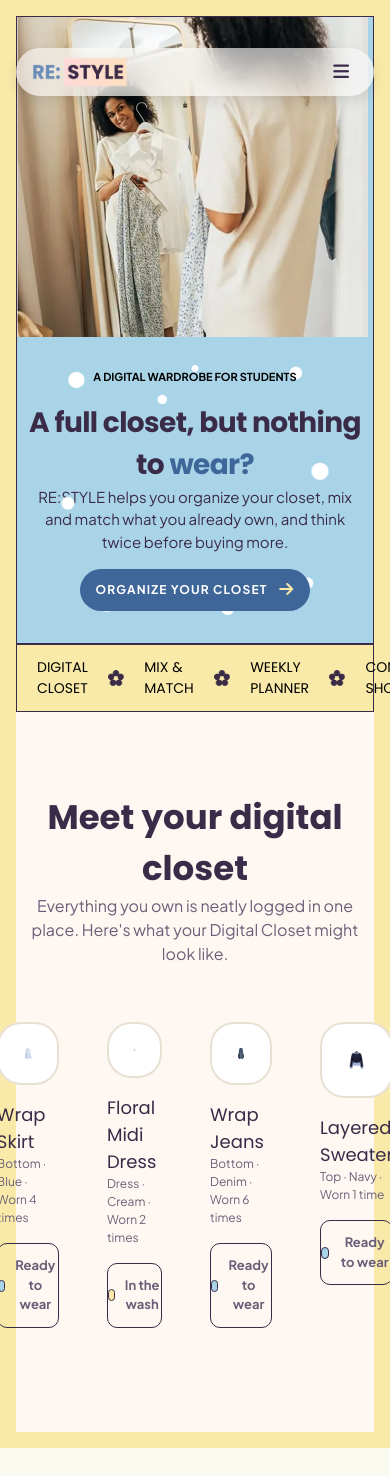
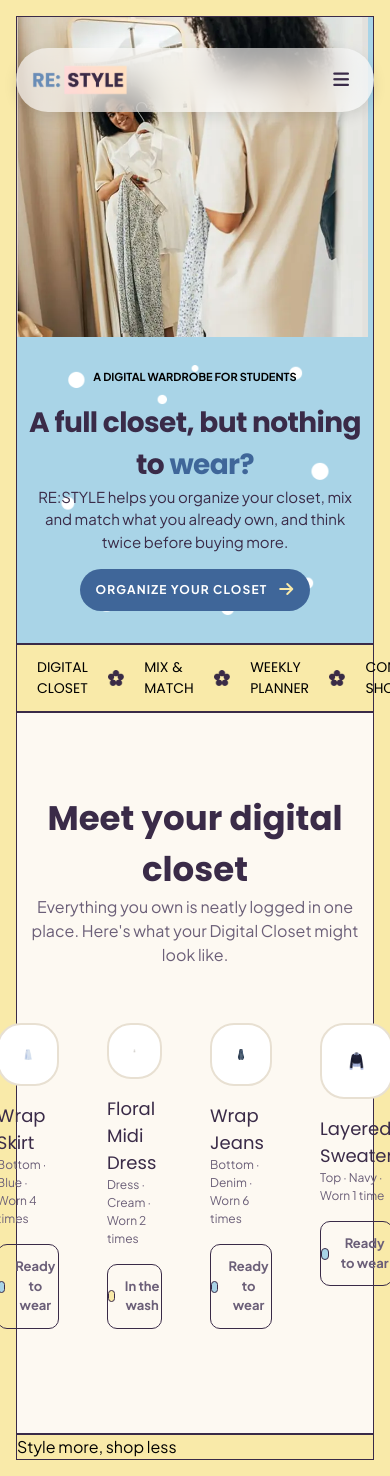
Before and after one commit to pbp-kelompok-a12/RESTYLE, a Django app: page / in a window 390 px wide; the page is wider, and only the part inside the window is pictured. Before the commit the page ends 1448 px from the top of that part, so only its background shows below. Run offline with Django 5.2, Linux system fonts and the light colour scheme; some libraries are stand-ins or nearby versions; some web fonts are replaced.

Commit message:
fix: fix mobile navbar

```diff
--- a/static/css/style.css
+++ b/static/css/style.css
@@ -56,6 +56,7 @@ body{
 .section-container{
     width: 100%;
     display: flex;
+    border: var(--container-border);
 }
 
 .site-header{
@@ -239,6 +240,7 @@ body{
 
 .hero-text{
     z-index: 1;
+    position: relative;
 }
 
 .i-hero{
@@ -279,7 +281,7 @@ body{
 
     .site-header{
         width: calc(100% - 32px);
-        padding: 10px 20px;
+        padding: 20px 20px;
     }
 
     .site-header nav{
@@ -319,7 +321,6 @@ body{
 
     .site-header.nav-open{
         border-radius: var(--corner-radius-24);
-        background-color: var(--color-grey-97);
     }
 
     .site-header.nav-open .nav-act{
@@ -364,26 +365,7 @@ body{
     }
 }
 
-@media (max-width: 480px) {
-    .site-header{
-        padding: 8px 16px;
-    }
 
-    .nav-act:last-of-type .primary-btn{
-        width: 100%;
-        text-align: center;
-        justify-content: center;
-        display: flex;
-    }
-
-    .title{
-        font-size: 28px;
-    }
-
-    .sub-title{
-        font-size: 11px;
-    }
-}
 .bunga{
     height: 16px;
 }
@@ -445,3 +427,24 @@ body{
     aspect-ratio: 3.5/4;
     object-fit: cover;
 }
+
+@media (max-width: 480px) {
+    .site-header{
+        padding: 16px 16px;
+    }
+
+    .nav-act:last-of-type .primary-btn{
+        width: 100%;
+        text-align: center;
+        justify-content: center;
+        display: flex;
+    }
+
+    .title{
+        font-size: 28px;
+    }
+
+    .sub-title{
+        font-size: 11px;
+    }
+}
--- a/templates/base.html
+++ b/templates/base.html
@@ -11,6 +11,7 @@
     <script src="https://cdn.jsdelivr.net/npm/@tailwindcss/browser@4"></script>
     <link rel="stylesheet" href="https://cdnjs.cloudflare.com/ajax/libs/font-awesome/6.5.1/css/all.min.css">
     <script src="https://cdn.jsdelivr.net/npm/marquee3000@1.0.6/marquee3k.min.js"></script>
+    <link rel="icon" type="image/png" href="{% static 'img/favicon.png' %}">
 
     {% block meta %} {% endblock meta %}
 </head>
--- a/templates/index.html
+++ b/templates/index.html
@@ -70,7 +70,11 @@
             {% endfor %}
         </div>
     </section>
-
+    <section class="section-container trans-features">
+        <div class="container">
+            <h2>Style <span class="italic-text">more</span>, shop <span class="italic-text">less</span></h2>
+        </div>
+    </section>
 </main>
 
 {% endblock %}
```
Also changed, not shown: static/img/favicon.png (added).
